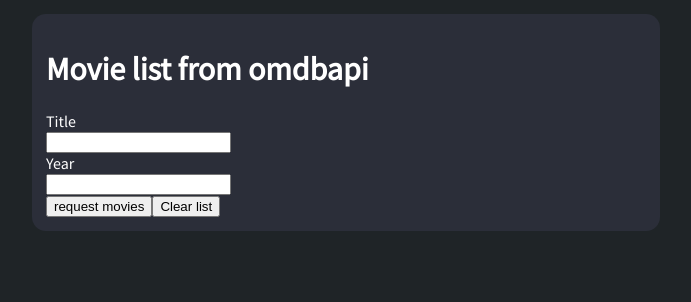
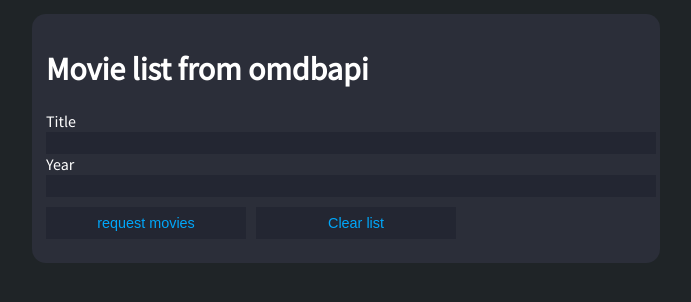
Before and after one commit to rskrzydelski/my_movies, a React (Create React App) app in the folder react_movies/: page / in a window 1280 px wide. Shown: the top 302 px of the page, without its empty margins (294-985 px from the left). Built offline with nearby package versions, Linux system fonts and the light colour scheme.

Commit message:
Styling improvement

```diff
--- a/react_movies/src/components/MovieItem.js
+++ b/react_movies/src/components/MovieItem.js
@@ -1,4 +1,31 @@
 import React, { Component } from 'react'
+import styled from 'styled-components'
+
+const Button = styled.button`
+  background: #00a7fa;
+  color: black;
+  width: 100px;
+  height: 28px;
+  font-size: 1.0em;
+  border: 0px;
+  justify-content: center;
+  align-items: center;
+  border-radius: 10px;
+  &:hover { background: #555; }
+`
+
+const Container = styled.div`
+  justify-content: space-between;
+  border: 2px solid #343744;
+  background: #232632;
+  border-radius: 10px;
+  padding: 5px;
+`
+
+const Paragraph = styled.p`
+  margin-bottom: 1px;
+  margin-top: 1px;
+`
 
 class MovieItem extends Component {
   constructor (props) {
@@ -24,13 +51,13 @@
   render () {
     const { title, year, type, imdbID } = this.state
     return (
-      <div>
-        <h3>Movie title: {title}</h3>
-        <h4>Year: {year}</h4>
-        <h4>Type: {type}</h4>
-        <h4>imdbID: {imdbID}</h4>
-        <hr></hr>
-      </div>
+      <Container>
+        <Paragraph>Movie title: {title}</Paragraph>
+        <Paragraph>Year: {year}</Paragraph>
+        <Paragraph>Type: {type}</Paragraph>
+        <Paragraph>imdbID: {imdbID}</Paragraph>
+        <Button>favorites +</Button>
+      </Container>
     )
   }
 }
--- a/react_movies/src/components/MovieList.js
+++ b/react_movies/src/components/MovieList.js
@@ -18,6 +18,32 @@
 
 const Header = styled.h1`
   color: #fff;
+`
+
+const TextInput = styled.input`
+  padding: 5px;
+  font-size: .7em;
+  background: #232632;
+  color: #d3d4d6;
+  width: 100%;
+  margin-right: 7px;
+  border: 0px;
+  -webkit-apperance: none;
+`
+
+const Button = styled.button`
+  background: #232632;
+  color: #00a7fa;
+  width: 200px;
+  height: 32px;
+  font-size: 0.9em;
+  border: 2px;
+  margin-top: 10px;
+  margin-bottom: 10px;
+  margin-right: 10px;
+  justify-content: center;
+  align-items: center;
+  &:hover { background: #555; }
 `
 
 class MovieList extends Component {
@@ -80,13 +106,13 @@
       <Container>
         <Header>Movie list from omdbapi</Header>
         <label for="title">Title</label><br></br>
-        <input type='text' name="Title" id="title" value={this.state.draftTitle} onChange={this.updateTitle}/><br></br>
+        <TextInput type='text' name="Title" id="title" value={this.state.draftTitle} onChange={this.updateTitle}/><br></br>
 
         <label for="year">Year</label><br></br>
-        <input type='text' name="Year" id="year" value={this.state.draftYear} onChange={this.updateYear}/><br></br>
-        <button onClick={this.getMovies}>request movies</button>
+        <TextInput type='text' name="Year" id="year" value={this.state.draftYear} onChange={this.updateYear}/><br></br>
+        <Button onClick={this.getMovies}>request movies</Button>
 
-        <button onClick={this.clearList}>Clear list</button><br></br>
+        <Button onClick={this.clearList}>Clear list</Button><br></br>
         {movies.results !== undefined ? movies.results.map(item =>
         <MovieItem
         title={item.Title}
@@ -94,8 +120,8 @@
         year={item.Year}
         imdbID={item.imdbID} />) : ''}
 
-        { movies.previous !==  undefined && movies.previous !== null && <button onClick={() => {this.refreshMovies(movies.previous)}}>Previous</button>}
-        { movies.next !==  undefined && movies.next !== null && <button onClick={() => {this.refreshMovies(movies.next)}}>Next</button>}
+        { movies.previous !==  undefined && movies.previous !== null && <Button onClick={() => {this.refreshMovies(movies.previous)}}>Previous</Button>}
+        { movies.next !==  undefined && movies.next !== null && <Button onClick={() => {this.refreshMovies(movies.next)}}>Next</Button>}
       </Container>
     )
   }
```
